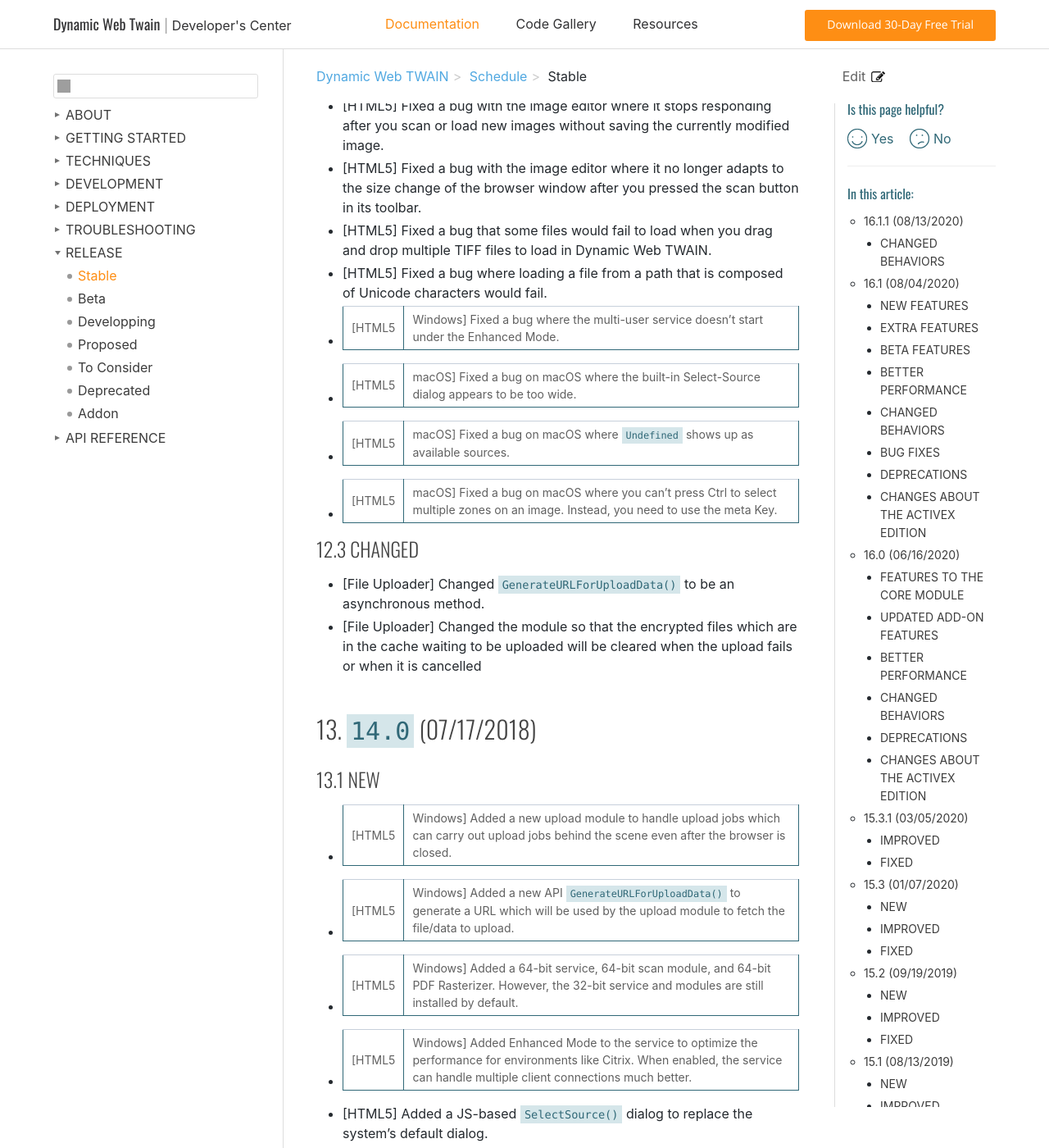
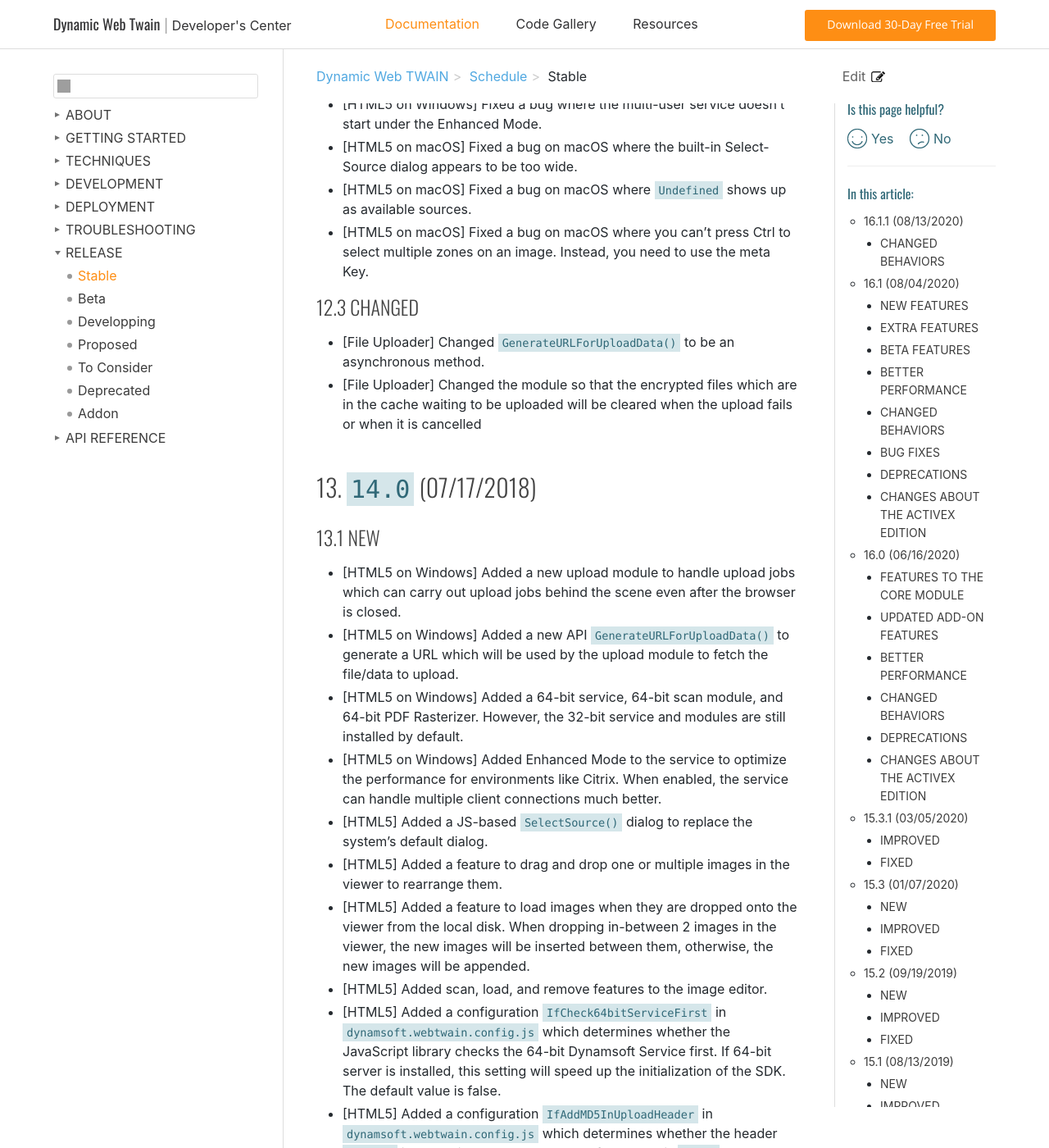
Before and after one commit to ztyyLV/web-twain-docs, a Jekyll site: the page built from info/schedule/released.md, in a window 1280 px wide and 1400 px high, scrolled down 13419 px. Shown: the whole window at 82% size. Built offline with Jekyll 4.4.1, drawn with Linux system fonts in a browser that asks for light colours; comment, search, counter and statistics services are not loaded; some of the changed text lies outside the part shown; grey boxes are pictures that could not be loaded.

Commit message:
reviewing 043

```diff
--- a/info/schedule/released.md
+++ b/info/schedule/released.md
@@ -160,7 +160,7 @@ No changes in version 16.1.
 * [HTML5] Changing the default SSL certificates is now officially supported.
 * [HTML5] Changed the property `LogLevel` so that when it's set to `1\0` , it's equivalent to setting `LogLevel` to `14\1` in the file `C:\Windows\SysWOW64\Dynamsoft\DynamsoftServicex64\DSConfiguration.ini`
 * [HTML5] Local caching is made smoother by introducing a new process to do the caching when the threshold is reached. As a result, it is significantly faster when loading a great many files.
-* [HTML5 | macOS] When using ICA(Image Capture Architecture) sources, info that was written to system log is now written to `wtss.log` .
+* [HTML5 on macOS] When using ICA(Image Capture Architecture) sources, info that was written to system log is now written to `wtss.log` .
 * [Upload Module] Now the module can only upload files/images that are whitelisted (check NOTE below)
 
 > Note on how whitelisting is done
@@ -184,17 +184,17 @@ No changes in version 16.1.
 * [HTML5] Tidied up the Dynamsoft Service installer by removing redundant files.
 * [HTML5] Unified image decoding capabilities for JPEG and PNG on Windows, macOS and Linux.
 * [HTML5] Improved the speed of PDF decoding by loading the file as a whole instead of per page.
-* [HTML5 | Win] Improved Windows buffer management so that its capacity is only limited by the size of disk space on the machine.
-* [HTML5 | macOS] Improved macOS installers for better user experience.
-* [ActiveX | Win] Aligned PDF rasterizer in ActiveX so that it shares the same feature set with the HTML5 edition.
+* [HTML5 on Windows] Improved Windows buffer management so that its capacity is only limited by the size of disk space on the machine.
+* [HTML5 on macOS] Improved macOS installers for better user experience.
+* [ActiveX] Aligned PDF rasterizer in ActiveX so that it shares the same feature set with the HTML5 edition.
 
 ### FIXED
 
 * [HTML5] Fixed a bug with the API `CreateTextFont()` where the text takes up extra space when it is rotated by 90 degrees.
 * [HTML5] Fixed a bug where printing results in unnecessary extra blank pages in Firefox or IE11.
 * [HTML5] Fixed a bug where a missing filename parameter results in upload failure.
-* [HTML5 | Win] Fixed a bug where the library attempts to download an incorrect installer when the Barcode Reader add-on is used.
-* [HTML5 | Win] Fixed a bug with the API `GenerateURLForUploadData()` so that it returns an URL that shows the correct SDK version.
+* [HTML5 on Windows] Fixed a bug where the library attempts to download an incorrect installer when the Barcode Reader add-on is used.
+* [HTML5 on Windows] Fixed a bug with the API `GenerateURLForUploadData()` so that it returns an URL that shows the correct SDK version.
 * [All] Fixed a bug where 8-bit image data can't be compressed as a JPEG-TIFF.
 * [All] Fixed a bug with the event `OnTopImageInTheViewChanged()` where it doesn't get triggered if images are acquired into an empty buffer.
 
@@ -221,30 +221,30 @@ No changes in version 16.1.
 
 ### NEW
 
-* [HTML5 | Windows] Added a new method `startScan()` which accepts a JSON object that specifies all the scan parameters. This makes it simpler and even faster to initiate a scan job. At the same time, you can specify how you want the scanned data to be processed by adding extra output parameters in the same JSON object.
-* [HTML5 | Windows] Added a new event `OnPostTransferAync` as the asynchronous counterpart to the existing synchronous event `OnPostTransfer` . Information about the transferred image is returned in the event listener.
-* [HTML5 | Windows] Added a new PDF core DLL as the default engine for PDF encoding & decoding. This new PDF DLL has added support for JPEG2000 and JBIG2 compression types.
-* [HTML5 | Windows] Added a new method `PDF.Write.Setup()` which accepts a JSON object that contains all the parameters needed for creating PDF files.
-* [HTML5 | Mac] Added a new file `libDynamicImg.dylib` to the macOS edition which provides functionalities equal to those provided by the file `DynamicImage.dll` on Windows. Essentially, this file offers better image encoding and decoding.
+* [HTML5 on Windows] Added a new method `startScan()` which accepts a JSON object that specifies all the scan parameters. This makes it simpler and even faster to initiate a scan job. At the same time, you can specify how you want the scanned data to be processed by adding extra output parameters in the same JSON object.
+* [HTML5 on Windows] Added a new event `OnPostTransferAync` as the asynchronous counterpart to the existing synchronous event `OnPostTransfer` . Information about the transferred image is returned in the event listener.
+* [HTML5 on Windows] Added a new PDF core DLL as the default engine for PDF encoding & decoding. This new PDF DLL has added support for JPEG2000 and JBIG2 compression types.
+* [HTML5 on Windows] Added a new method `PDF.Write.Setup()` which accepts a JSON object that contains all the parameters needed for creating PDF files.
+* [HTML5 on macOS] Added a new file `libDynamicImg.dylib` to the macOS edition which provides functionalities equal to those provided by the file `DynamicImage.dll` on Windows. Essentially, this file offers better image encoding and decoding.
 * [HTML5] Added a pair of methods `IndexToImageID()` and `ImageIDToIndex()` which converts the index of an image to its image id or vice versa. The id of an image is an unique number that can be used to specify the image.
 * [HTML5] Added a new event `OnIndexChangeDragDropDone` which is triggered when you drag and drop images to resort them in the viewer. The event returns the from and to indices for the operation.
 
 ### IMPROVED
 
 * [HTML5] Improved the method `AcquireImage()` by adding two more options `IfGetImageInfo` & `IfGetExtImageInfo` to its parameter `optionalDeviceConfig` which are `true` by default and means extra image info will be returned with each transferred image.
-* [HTML5 | Windows] Improved the method `SetFileXferInfo()` so that you can specify a naming pattern for the transferred images when the transfer mode is Disk File.
+* [HTML5 on Windows] Improved the method `SetFileXferInfo()` so that you can specify a naming pattern for the transferred images when the transfer mode is Disk File.
 * [HTML5] Improved the performance of Dynamsoft Service by allowing two time-consuming operations to occur concurrently. The affected methods are `ConvertToBlob()` , `ConvertToBase64()` , `GenerateURLForUploadedData()` as well as a few HTTP Upload methods.
 * [HTML5] Improved service connecting efficiency by removing optional ports and use the same ports no matter it's 64bit service or 32bit. Also, during initialization, JavaScript will attempt to connect to the core scan module directly instead of connecting to the service first.
 * [HTML5] Improved the functions `ConvertToBase64()` , `ConvertToBlob()` , `GenerateURLForUploadData()` , `HTTPUpload()` , `HTTPUploadAllThroughPostAsMultiPageTIFF()` , `HTTPUploadAllThroughPostAsPDF()` , `HTTPUploadThroughPost()` , `HTTPUploadThroughPostAsMultiPagePDF()` , `HTTPUploadThroughPostAsMultiPageTIFF()` , `HTTPUploadThroughPostEx()` so that the current indices of the images which were operated on in these methods are returned in the callback functions. This is due to the fact that the indices might have changed during these time-consuming operations.
 
 ### CHANGED
 
-* [HTML5 | Windows] 64bit service has been made the default option on 64bit machines.
+* [HTML5 on Windows] 64bit service has been made the default option on 64bit machines.
 
 ### FIXED
 
-* [HTML5 | Windows] Fixed a bug where it takes too much time to load a network file in RDS-mode Chrome.
-* [HTML5 | Windows] Fixed a bug where an unwanted black line may appear as the right edge of saved TIFF files.
+* [HTML5 on Windows] Fixed a bug where it takes too much time to load a network file in RDS-mode Chrome.
+* [HTML5 on Windows] Fixed a bug where an unwanted black line may appear as the right edge of saved TIFF files.
 
 ## `14.3.1` (01/15/2019)
 
@@ -255,8 +255,8 @@ No changes in version 16.1.
 
 ### IMPROVED
 
-* [HTML5 | Windows] Improved the TIFF compression algorithm when it's set to JPEG so that the resulting file size is significantly reduced.
-* [ActiveX & HTML5 | Windows] Included the Webcam and Barcode reader libraries in the service installer for easier distribution.
+* [HTML5 on Windows] Improved the TIFF compression algorithm when it's set to JPEG so that the resulting file size is significantly reduced.
+* [ActiveX & HTML5 on Windows] Included the Webcam and Barcode reader libraries in the service installer for easier distribution.
 * [HTML5] Improved the built-in image viewer to be more responsive when navigating through images.
 
 ### CHANGED
@@ -265,8 +265,8 @@ No changes in version 16.1.
 
 ### FIXED
 
-* [HTML5 | Windows] Fixed a bug where the method `LoadImageFromBase64Binary()` may fail to decode a string.
-* [HTML5 | Windows] Fixed a bug where the service may crash during string conversion.
+* [HTML5 on Windows] Fixed a bug where the method `LoadImageFromBase64Binary()` may fail to decode a string.
+* [HTML5 on Windows] Fixed a bug where the service may crash during string conversion.
 * [File Uploader] Fixed a bug where the upload module may fail to open 4 threads for uploading.
 
 ## `14.3` (11/20/2018)
@@ -312,10 +312,10 @@ No changes in version 16.1.
 * [HTML5] Fixed a bug with the image editor where it no longer adapts to the size change of the browser window after you pressed the scan button in its toolbar.
 * [HTML5] Fixed a bug that some files would fail to load when you drag and drop multiple TIFF files to load in Dynamic Web TWAIN.
 * [HTML5] Fixed a bug where loading a file from a path that is composed of Unicode characters would fail.
-* [HTML5 | Windows] Fixed a bug where the multi-user service doesn't start under the Enhanced Mode.
-* [HTML5 | macOS] Fixed a bug on macOS where the built-in Select-Source dialog appears to be too wide.
-* [HTML5 | macOS] Fixed a bug on macOS where `Undefined` shows up as available sources.
-* [HTML5 | macOS] Fixed a bug on macOS where you can't press Ctrl to select multiple zones on an image. Instead, you need to use the meta Key.
+* [HTML5 on Windows] Fixed a bug where the multi-user service doesn't start under the Enhanced Mode.
+* [HTML5 on macOS] Fixed a bug on macOS where the built-in Select-Source dialog appears to be too wide.
+* [HTML5 on macOS] Fixed a bug on macOS where `Undefined` shows up as available sources.
+* [HTML5 on macOS] Fixed a bug on macOS where you can't press Ctrl to select multiple zones on an image. Instead, you need to use the meta Key.
 
 ### CHANGED
 
@@ -326,10 +326,10 @@ No changes in version 16.1.
 
 ### NEW
 
-* [HTML5 | Windows] Added a new upload module to handle upload jobs which can carry out upload jobs behind the scene even after the browser is closed.
-* [HTML5 | Windows] Added a new API `GenerateURLForUploadData()` to generate a URL which will be used by the upload module to fetch the file/data to upload.
-* [HTML5 | Windows] Added a 64-bit service, 64-bit scan module, and 64-bit PDF Rasterizer. However, the 32-bit service and modules are still installed by default.
-* [HTML5 | Windows] Added Enhanced Mode to the service to optimize the performance for environments like Citrix. When enabled, the service can handle multiple client connections much better.
+* [HTML5 on Windows] Added a new upload module to handle upload jobs which can carry out upload jobs behind the scene even after the browser is closed.
+* [HTML5 on Windows] Added a new API `GenerateURLForUploadData()` to generate a URL which will be used by the upload module to fetch the file/data to upload.
+* [HTML5 on Windows] Added a 64-bit service, 64-bit scan module, and 64-bit PDF Rasterizer. However, the 32-bit service and modules are still installed by default.
+* [HTML5 on Windows] Added Enhanced Mode to the service to optimize the performance for environments like Citrix. When enabled, the service can handle multiple client connections much better.
 * [HTML5] Added a JS-based `SelectSource()` dialog to replace the system's default dialog.
 * [HTML5] Added a feature to drag and drop one or multiple images in the viewer to rearrange them.
 * [HTML5] Added a feature to load images when they are dropped onto the viewer from the local disk. When dropping in-between 2 images in the viewer, the new images will be inserted between them, otherwise, the new images will be appended.
@@ -343,8 +343,8 @@ No changes in version 16.1.
 ### IMPROVED
 
 * [All Editions] Rearranged the `/Resources/` folder in the installation directory which contains all the JavaScript library files and files for distribution. Removed the deprecated plug-in completely.
-* [HTML5 | Windows] Improved the file transfer mode to be able to transfer multiple files in one scan session.
-* [HTML5 | Windows] Added Unicode support to make it possible to access files which has special characters from non-English languages in its path or name.
+* [HTML5 on Windows] Improved the file transfer mode to be able to transfer multiple files in one scan session.
+* [HTML5 on Windows] Added Unicode support to make it possible to access files which has special characters from non-English languages in its path or name.
 * [HTML5] When the viewer is set to the view mode of 1 * 1 or -1 * -1, users can now select multiple areas on the image by drawing rectangles while pressing the CTRL button. These selected areas can be moved around too.
 * [HTML5] Improved the event `OnImageAreaSelected` so that when it's triggered, it will return the 1-based index of the rectangle which represents a selected area on the image. The event is triggered when a new area is selected or a selected area is moved.
 * [HTML5] The HTML5 license can now be used to restrict the usage of the SDK in certain browsers.
@@ -353,8 +353,8 @@ No changes in version 16.1.
 ### CHANGED
 
 * [All Editions] Removed intellisense files but still available upon request.
-* [HTML5 | Windows] The service is now installed with a `.msi` by default instead of a `.exe` .
-* [HTML5 | macOS] Changed the API `ImageCaptureDriverType` which now is set to 4 by default and the only allowed values are 0 (TWAIN), 3 (ICA) and 4 (TWAIN & ICA).
+* [HTML5 on Windows] The service is now installed with a `.msi` by default instead of a `.exe` .
+* [HTML5 on macOS] Changed the API `ImageCaptureDriverType` which now is set to 4 by default and the only allowed values are 0 (TWAIN), 3 (ICA) and 4 (TWAIN & ICA).
 * [HTML5] All the required images in the SDK are hard-coded into JavaScript code.
 * [HTML5] The non-production server license will now come with a prompt of license notice.
 * [HTML5] Changed the background color for images when they are selected or when the mouse hovers over one of them. This only works when the view mode is n * n. By comparison, in old versions, the background stays white.
@@ -370,7 +370,7 @@ No changes in version 16.1.
 
 ### IMPROVED
 
-* [HTML5 | Windows & Linux] Optimized the scanner module for better compatibility with certain scanner models.
+* [HTML5 on Windows & Linux] Optimized the scanner module for better compatibility with certain scanner models.
 * [All Editions] Improved the JS library so that it works better with Angular 5.
 
 ## `13.4` (03/12/2018)
```
Also changed, not shown: other parts of info/schedule/released.md (+1 -1 lines), info/api/index.md (+12 -27 lines), info/schedule/Addon.md (+3 -3 lines).
